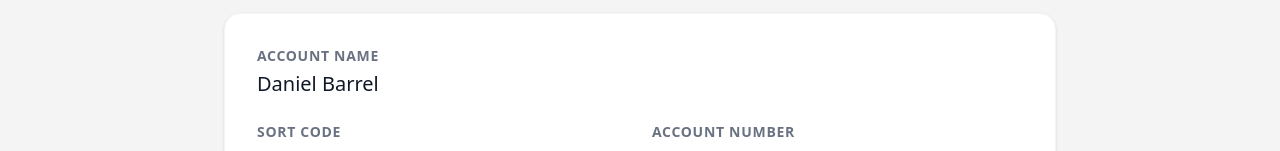
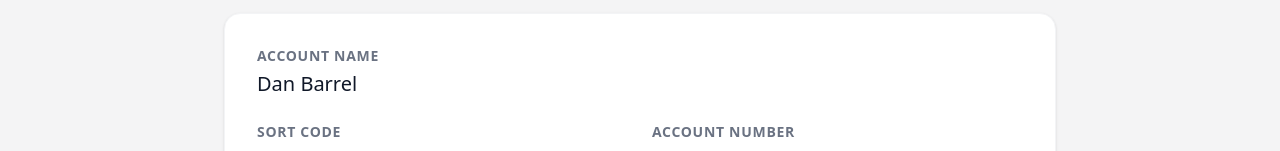
Before and after one commit to dsfinancecode/Football-Tracker, a Next.js app: page /bank in a window 1280 px wide. Shown: the part 191-342 px from the top of the page. Built offline with nearby package versions, Linux system fonts and the light colour scheme.

Commit message:
bank details name change

```diff
--- a/src/app/bank/page.tsx
+++ b/src/app/bank/page.tsx
@@ -19,7 +19,7 @@ export default function BankDetailsPage() {
       <div className="bg-white rounded-2xl shadow-sm border border-gray-100 p-6 md:p-8 space-y-6">
         <div>
           <h2 className="text-sm font-semibold text-gray-500 uppercase tracking-wider">Account Name</h2>
-          <p className="mt-1 text-xl font-medium text-gray-900">Daniel Barrel</p>
+          <p className="mt-1 text-xl font-medium text-gray-900">Dan Barrel</p>
         </div>
 
         <div className="grid grid-cols-1 md:grid-cols-2 gap-6">
```
